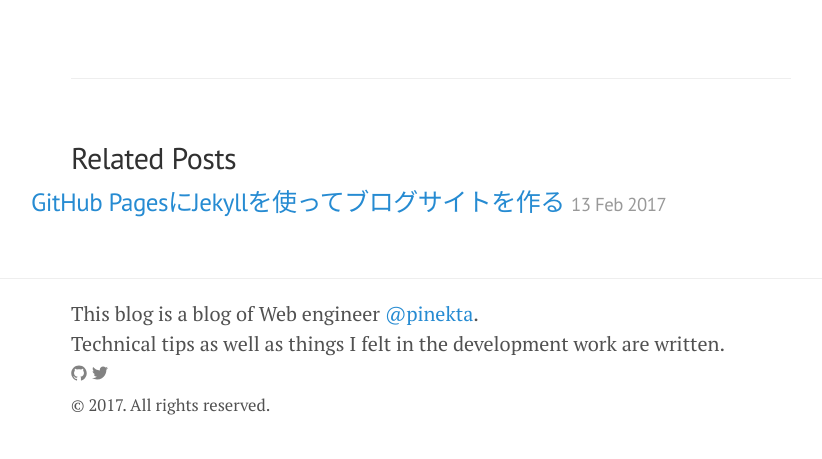
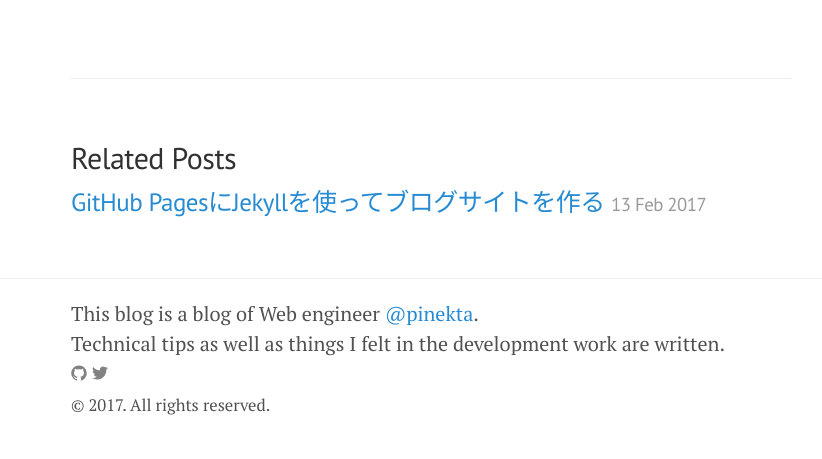
Before and after one commit to pinekta/pinekta.github.io, a Jekyll site: the page built from _posts/2017-02-14-nodejsbook.md, in a window 1280 px wide. Shown: the part 2927-3386 px from the top of the page, without its empty margins (209-1031 px from the left). Built offline with Jekyll 4.4.1, drawn with Linux system fonts in a browser that asks for light colours.

Commit message:
Change post and remove unuse style

```diff
--- a/_posts/2017-02-14-nodejsbook.md
+++ b/_posts/2017-02-14-nodejsbook.md
@@ -63,7 +63,7 @@ Node.jsはJavaScriptなので非常にとっつきやすい言語かと思った
 ローレベルなものからリアルタイムアプリケーションまで作れる、とても面白いものだと思う。
 何かNode.jsで作りたくなった。
 
-<iframe style="width:120px;height:240px;" marginwidth="0" marginheight="0" scrolling="no" frameborder="0" src="https://rcm-fe.amazon-adsystem.com/e/cm?ref=qf_sp_asin_til&t=pinekta-22&m=amazon&o=9&p=8&l=as1&IS1=1&detail=1&asins=479812947X&linkId=ad7a634651a3a4d8ca99ea3f879b7762&bc1=ffffff&lt1=_blank&fc1=333333&lc1=0066c0&bg1=ffffff&f=ifr">
-</iframe>
+<iframe style="width:120px;height:240px;" marginwidth="0" marginheight="0" scrolling="no" frameborder="0" src="https://rcm-fe.amazon-adsystem.com/e/cm?ref=qf_sp_asin_til&t=pinekta01-22&m=amazon&o=9&p=8&l=as1&IS1=1&detail=1&asins=479812947X&linkId=8450b55af31d3a22c5472b5ba433c75e&bc1=ffffff&lt1=_blank&fc1=333333&lc1=0066c0&bg1=ffffff&f=ifr">
+    </iframe>
 
-<a target="_blank"  href="https://www.amazon.co.jp/gp/product/479812947X/ref=as_li_tl?ie=UTF8&camp=247&creative=1211&creativeASIN=479812947X&linkCode=as2&tag=pinekta-22&linkId=7ffa4177f169a58c03edadab1edaf293"><img border="0" src="//ws-fe.amazon-adsystem.com/widgets/q?_encoding=UTF8&MarketPlace=JP&ASIN=479812947X&ServiceVersion=20070822&ID=AsinImage&WS=1&Format=_SL250_&tag=pinekta-22" ></a><img src="//ir-jp.amazon-adsystem.com/e/ir?t=pinekta-22&l=am2&o=9&a=479812947X" width="1" height="1" border="0" alt="" style="border:none !important; margin:0px !important;" />
+<a target="_blank"  href="https://www.amazon.co.jp/gp/product/479812947X/ref=as_li_tl?ie=UTF8&camp=247&creative=1211&creativeASIN=479812947X&linkCode=as2&tag=pinekta01-22&linkId=116d428cb0b6fdea2e6e950db56b9092"><img border="0" src="//ws-fe.amazon-adsystem.com/widgets/q?_encoding=UTF8&MarketPlace=JP&ASIN=479812947X&ServiceVersion=20070822&ID=AsinImage&WS=1&Format=_SL250_&tag=pinekta01-22" ></a><img src="//ir-jp.amazon-adsystem.com/e/ir?t=pinekta01-22&l=am2&o=9&a=479812947X" width="1" height="1" border="0" alt="" style="border:none !important; margin:0px !important;" />
--- a/public/css/style.css
+++ b/public/css/style.css
@@ -1,8 +1,3 @@
-ul > li {
-  list-style: none;
-  margin-left: -2rem;
-}
-
 footer {
   padding-top:    1rem;
   padding-bottom: 1rem;
```
Also changed, not shown: other parts of _posts/2017-02-14-nodejsbook.md (+1 -1 lines).
